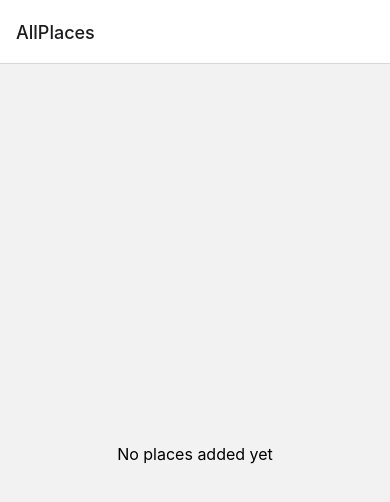
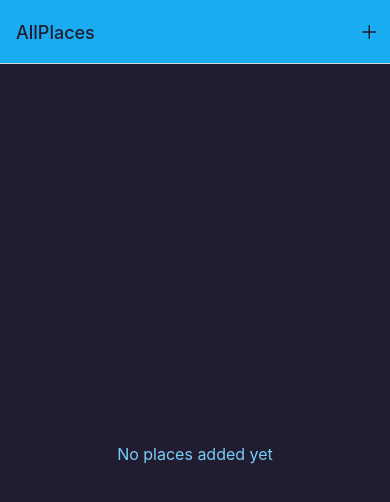
Before and after one commit to vlsubramaniam/react-native, a React Native app in the folder 05-using-native-device/: screen /AllPlaces in a window 390 px wide. Shown: the top 502 px of the page. Built offline with nearby package versions, Linux system fonts and the light colour scheme.

Commit message:
23-APR-2023

```diff
--- a/05-using-native-device/App.js
+++ b/05-using-native-device/App.js
@@ -4,6 +4,8 @@
 
 import AllPlaces from './screens/AllPlaces';
 import AddPlace from './screens/AddPlace';
+import IconButton from './components/ui/IconButton';
+import { Colors } from './constants/Colors';
 
 export default function App() {
   const Stack = createNativeStackNavigator();
@@ -11,8 +13,27 @@
     <>
       <StatusBar style='dark' />
       <NavigationContainer>
-        <Stack.Navigator>
-          <Stack.Screen name='AllPlaces' component={AllPlaces} />
+        <Stack.Navigator
+          screenOptions={{
+            headerStyle: { backgroundColor: Colors.primary500 },
+            headerTintColor: Colors.gray700,
+            contentStyle: { backgroundColor: Colors.gray700 },
+          }}
+        >
+          <Stack.Screen
+            name='AllPlaces'
+            component={AllPlaces}
+            options={({ navigation }) => ({
+              headerRight: ({ tintColor }) => (
+                <IconButton
+                  icon='add'
+                  size={24}
+                  color={tintColor}
+                  onPress={() => navigation.navigate('AddPlace')}
+                />
+              ),
+            })}
+          />
           <Stack.Screen name='AddPlace' component={AddPlace} />
         </Stack.Navigator>
       </NavigationContainer>
--- a/05-using-native-device/components/Places/PlaceForm.js
+++ b/05-using-native-device/components/Places/PlaceForm.js
@@ -1,4 +1,4 @@
-import { View, StyleSheet } from 'react-native';
+import { View, Text, StyleSheet } from 'react-native';
 
 function PlaceForm() {
   return (
--- a/05-using-native-device/components/Places/PlacesList.js
+++ b/05-using-native-device/components/Places/PlacesList.js
@@ -1,6 +1,7 @@
 import { FlatList, View, Text, StyleSheet } from 'react-native';
 
 import PlaceItem from '../PlaceItem';
+import { Colors } from '../../constants/Colors';
 
 function PlacesList({ places }) {
   if (!places) {
@@ -27,6 +28,7 @@
   },
   fallbackText: {
     fontSize: 16,
+    color: Colors.primary200,
   },
 });
 
--- /dev/null
+++ b/05-using-native-device/components/ui/IconButton.js
@@ -0,0 +1,26 @@
+import { Pressable, StyleSheet } from 'react-native';
+import { Ionicons } from '@expo/vector-icons';
+
+function IconButton({ icon, size, color, onPress }) {
+  return (
+    <Pressable
+      onPress={onPress}
+      style={({ pressed }) => [styles.button, pressed && styles.pressed]}
+    >
+      <Ionicons name={icon} color={color} size={size} />
+    </Pressable>
+  );
+}
+
+const styles = StyleSheet.create({
+  button: {
+    padding: 8,
+    justifyContent: 'center',
+    alignItems: 'center',
+  },
+  pressed: {
+    opacity: 0.7,
+  },
+});
+
+export default IconButton;
```
Also changed, not shown: 05-using-native-device/constants/Colors.js (renamed from 05-using-native-device/constants/GlobalStyles.js).
